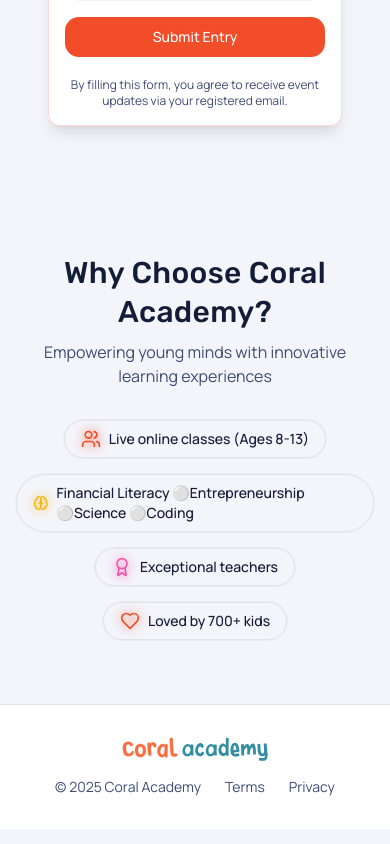
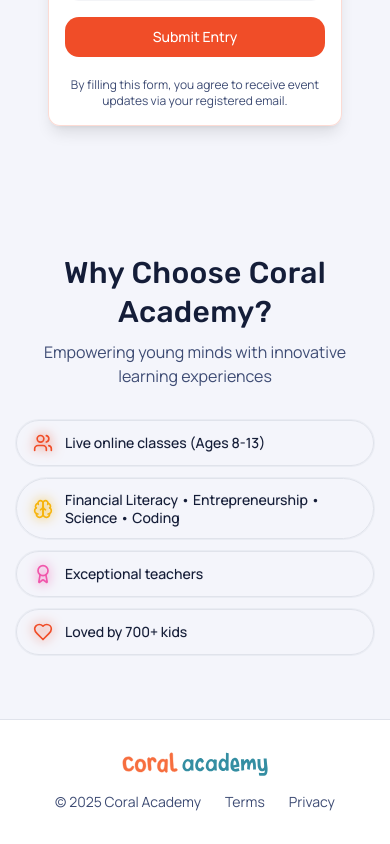
Before and after one commit to Yashodhan2612/coral-diwali-draw, a React (Vite) app: page / in a window 390 px wide. Shown: the part 726-1570 px from the top of the page. Built offline with nearby package versions, Linux system fonts and the light colour scheme; the HTML template or start-up script is replaced by a standard one.

Commit message:
Refactor USP chips for mobile

```diff
--- a/src/components/USPChips.tsx
+++ b/src/components/USPChips.tsx
@@ -9,7 +9,7 @@ const usps = [
   },
   {
     icon: Brain,
-    text: 'Financial Literacy ⚪️Entrepreneurship ⚪️Science ⚪️Coding',
+    text: 'Financial Literacy • Entrepreneurship • Science • Coding',
     color: 'bg-gold-glow/20 dark:bg-gold-glow/30 text-gold-glow-foreground border-gold-glow/30 dark:border-gold-glow/40',
     iconColor: 'text-gold',
   },
@@ -41,15 +41,14 @@ const USPChips = () => {
           </p>
         </div>
 
-        <div className="flex flex-wrap justify-center gap-4" data-testid="usp-chips">
+        <div className="grid grid-cols-1 sm:grid-cols-2 gap-3 max-w-2xl mx-auto" data-testid="usp-chips">
           {usps.map((usp, index) => (
             <div
               key={index}
-              className={`inline-flex items-center gap-2 px-4 py-2 rounded-full border ring-1 ring-border/50 dark:ring-border/60 text-sm font-medium transition-all duration-200 hover:scale-105 opacity-100 ${usp.color}`}
-              style={{ opacity: 1, transform: 'scale(1)' }}
+              className={`flex items-center gap-3 px-4 py-3 rounded-full border ring-1 ring-border/50 dark:ring-border/60 text-sm font-medium transition-all duration-200 hover:scale-105 ${usp.color}`}
             >
-              <usp.icon className={`h-5 w-5 ${usp.iconColor} drop-shadow-[0_0_6px_currentColor]`} />
-              <span className="[text-shadow:0_0_1px_rgba(0,0,0,0.12)] dark:[text-shadow:0_0_1px_rgba(255,255,255,0.06)]">{usp.text}</span>
+              <usp.icon className={`h-5 w-5 flex-shrink-0 ${usp.iconColor} drop-shadow-[0_0_6px_currentColor]`} />
+              <span className="[text-shadow:0_0_1px_rgba(0,0,0,0.12)] dark:[text-shadow:0_0_1px_rgba(255,255,255,0.06)] text-left leading-tight">{usp.text}</span>
             </div>
           ))}
         </div>
```
